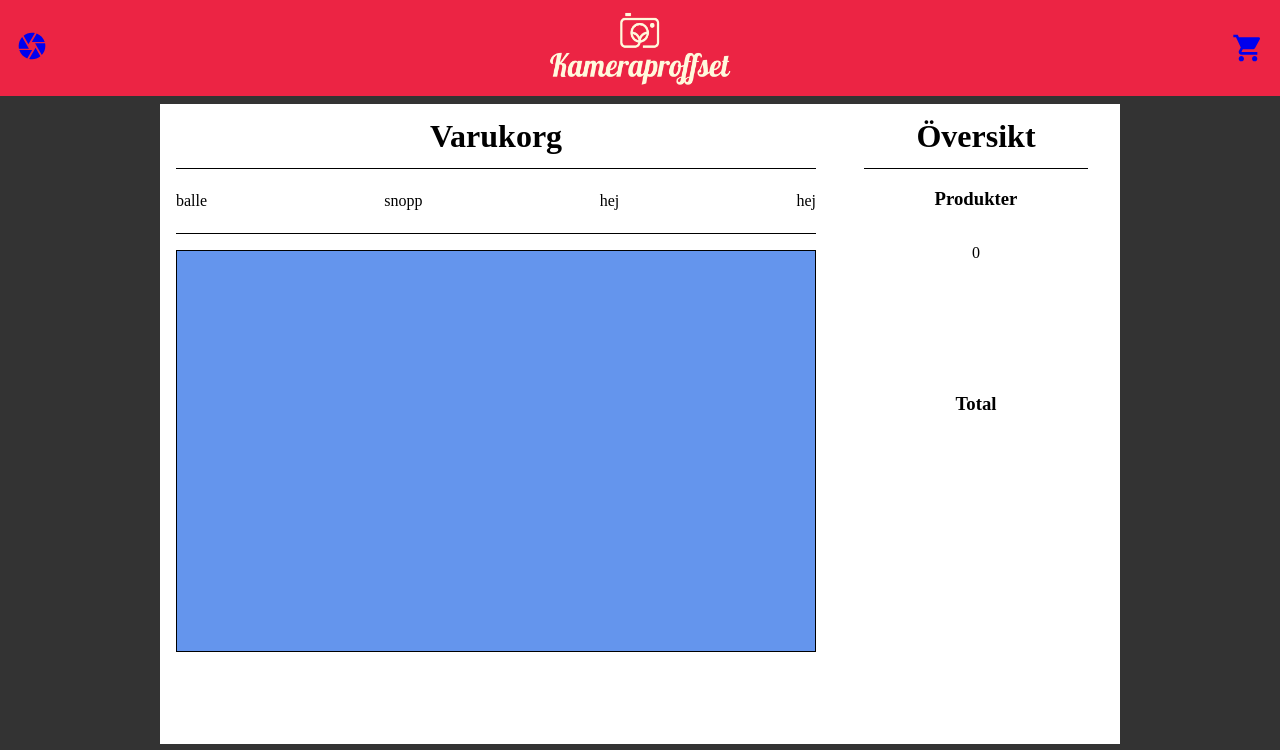
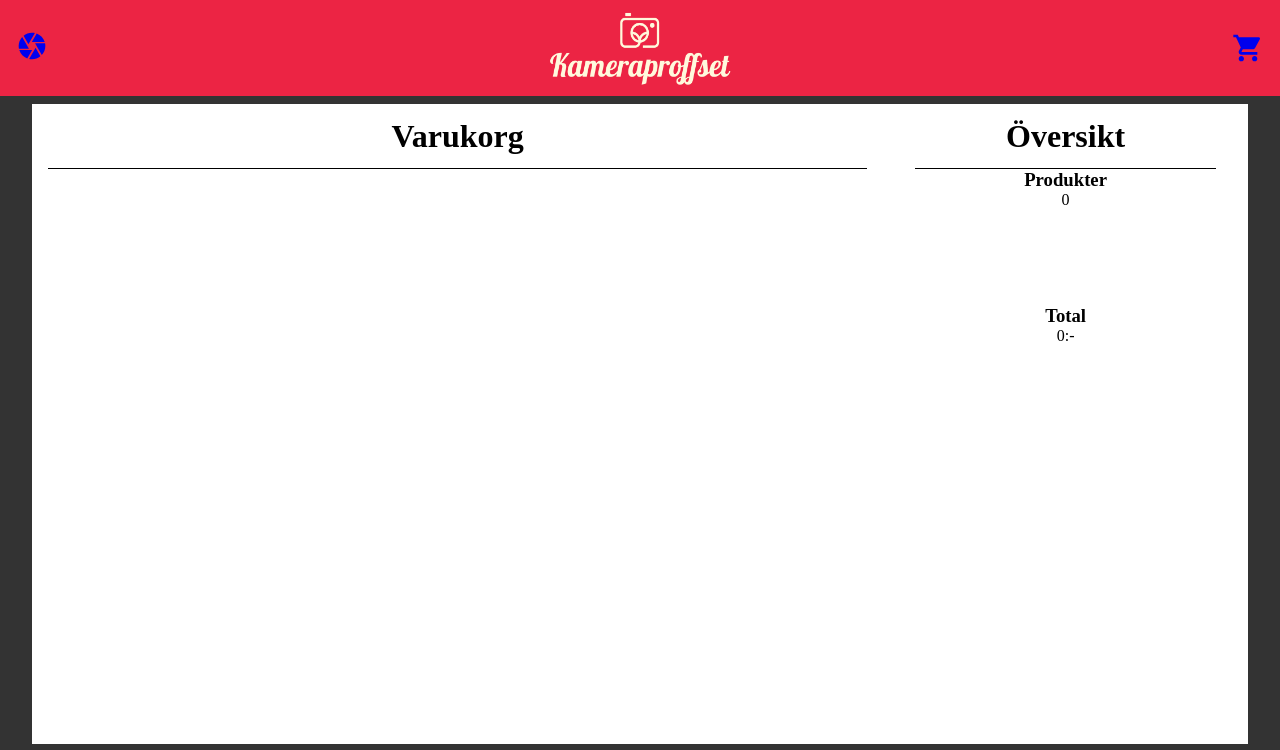
Before and after one commit to lovelanai/miniprojekt2-webbshop, a React (Create React App) app: page /ShoppingCartPage in a window 1280 px wide. Shown: the top 750 px of the page. Built offline with nearby package versions, Linux system fonts and the light colour scheme.

Commit message:
shopping-cart styling
Co-authored-by: Max Andersson <frontMAX@users.noreply.github.com>

```diff
--- a/src/components/ShoppingCart.css
+++ b/src/components/ShoppingCart.css
@@ -1,3 +1,8 @@
+* {
+  margin: 0;
+  padding: 0;
+}
+
 .cart-container {
   background: #333333;
   height: calc(100vh - 9rem);
@@ -9,9 +14,10 @@
 .cart {
   background: white;
   height: 40rem;
-  width: 60rem;
+  width: 100%;
   display: flex;
   flex-direction: row;
+  margin: 0 2rem;
 }
 
 .cart-left {
@@ -35,16 +41,6 @@
 
 .CartHeader h3 {
   margin: 0 2rem;
-}
-
-.itemsCard {
-  display: flex;
-  height: 4rem;
-  background-color: white;
-  align-items: center;
-  justify-content: space-between;
-  border-bottom: 1px solid black;
-  margin: 0 1rem;
 }
 
 .cart-right {
@@ -80,28 +76,54 @@
   width: 100%;
 }
 
-.productContainer {
-  background-color: cornflowerblue;
+.image {
+  display: flex;
   flex-direction: column;
-  height: 25rem;
-  margin: 1rem 1rem;
-  overflow: scroll;
-  border: 1px solid black;
+  font-size: 1rem;
+  justify-content: center;
+  align-items: center;
+  width: 55%;
 }
 
-.addedProducts {
+.test {
   display: flex;
-  flex-direction: row;
+  align-items: center;
+  height: 12rem;
+  margin: 0 1rem;
 }
 
-.addedProducts img {
+.test img {
   height: 10rem;
   width: 10rem;
 }
 
-.addedProducts div {
-  background-color: red;
-  width: 100%;
+.image h1 {
+  font-size: 1.5rem;
+}
+
+.test-container {
+  overflow: scroll;
+  max-height: 31rem;
+  margin-top: 2rem;
+}
+
+.product-info {
   display: flex;
-  flex-direction: row;
+  justify-content: center;
+  align-items: center;
 }
+@media (max-width: 900px) {
+  .product-info {
+    flex-direction: column;
+  }
+
+  .image h1 {
+    font-size: 1rem;
+  }
+
+  .test {
+    flex-direction: column;
+    height: auto;
+    border-bottom: 1px solid black;
+  }
+}
--- a/src/components/Shoppingcart.tsx
+++ b/src/components/Shoppingcart.tsx
@@ -1,7 +1,8 @@
-import { useContext } from "react";
+import { useContext, useState } from "react";
 import "./ShoppingCart.css";
 import { ShoppingCartContext, useCart } from "../contexts/ShoppingCartContext";
-
+import { Product } from "../interfaces/interfaces";
+import { Link } from "react-router-dom";
 import {
   Button,
   Card,
@@ -15,24 +16,27 @@ import ProductContext from "../contexts/ProductContext";
 export default function ShoppingCart(): JSX.Element {
   const { cartItems } = useContext(ShoppingCartContext);
   const { amountOfProducts } = useContext(ShoppingCartContext);
+  const { handleAddProduct } = useCart();
+  const { handleRemoveProduct } = useCart();
+
+  const totalCost = cartItems.reduce(
+    (sum, item) => sum + item.price * item.quantity,
+    0
+  );
+
   return (
     <div className="cart-container">
       <div className="cart">
         <div className="cart-left">
           <div className="CartHeader">
-            <h1> Varukorg</h1>
-          </div>
-          <div className="itemsCard">
-            <p>balle</p>
-            <p>snopp</p>
-            <p>hej</p>
-            <p>hej</p>
+            <h1>Varukorg</h1>
           </div>
 
-          <div className="productContainer">
+          <div className="test-container">
             {cartItems.map((item) => (
-              <div className="addedProducts">
-                <Card key={item.id}>
+              <div>
+                <Card className="test" key={item.id}>
+                  <div className="image">
                     <CardMedia
                       component="img"
                       alt={item.title}
@@ -40,20 +44,32 @@ export default function ShoppingCart(): JSX.Element {
                       image={item.image}
                       title={item.title}
                     />
+                    <h1>{item.title}</h1>
+                  </div>
+
+                  <div className="product-info">
                     <CardContent>
-                    <Typography gutterBottom variant="h5" component="div">
-                      {item.title}
-                    </Typography>
                       <Typography variant="body2" color="text.secondary">
                         {item.price}
                       </Typography>
                     </CardContent>
                     <CardActions>
-                    <Button size="small">+ </Button>
+                      <Button
+                        size="small"
+                        onClick={() => handleAddProduct(item)}
+                      >
+                        +
+                      </Button>
                       <Typography>{item.quantity} </Typography>
-                    <Button size="small">-</Button>
+                      <Button
+                        size="small"
+                        onClick={() => handleRemoveProduct(item)}
+                      >
+                        -
+                      </Button>
+                    </CardActions>
                     <Typography>{item.quantity * item.price}:- </Typography>
-                  </CardActions>
+                  </div>
                 </Card>
               </div>
             ))}
@@ -65,11 +81,14 @@ export default function ShoppingCart(): JSX.Element {
           </div>
           <div className="items">
             <h3>Produkter</h3>
-            <p> {amountOfProducts}</p>
+            <p>{amountOfProducts}</p>
           </div>
           <div className="total">
             <h3>Total</h3>
-            {/* <p>Summa "{item.price * item.quantity}"</p> */}
+
+            <p>{totalCost}:-</p>
+
+            {/* <Link to="checkOut">Bekfräfta</Link> */}
           </div>
         </div>
       </div>
```
Lines whose indentation alone changed are shown as unchanged.
